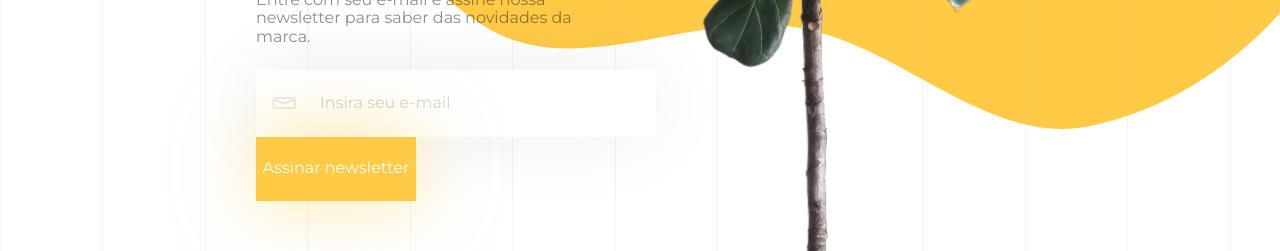
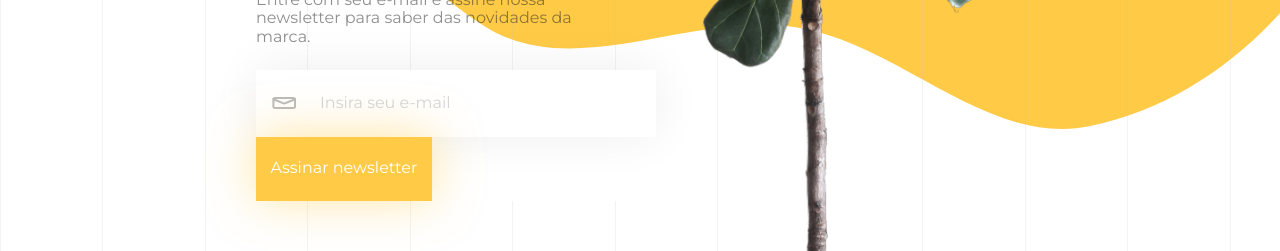
Before and after one commit to lucash-barbosa/Casa-Verde, a React (Create React App) app: page / in a window 1280 px wide. Shown: the part 508-759 px from the top of the page. Built offline with nearby package versions, Linux system fonts and the light colour scheme; a web font is replaced by a local one.

Commit message:
refactor: name of pages

```diff
--- a/src/Pages/Home/Home.module.sass
+++ b/src/Pages/AssinaturaNewsletter/AssinaturaNewsletter.module.sass
@@ -27,27 +27,28 @@
     margin-bottom: 1.5em
     width: 80%
 
-  .campo__email
-    width: 25em
-    padding: 1.5em 0
-    border: none
-    box-shadow: 0 -.1em 5em $shadow-black
+  .assinar
+    background-color: #fff
 
-    &::placeholder
-      opacity: 0.3
+    .campo__email
+      width: 25em
+      padding: 1.5em 0
+      border: none
+      box-shadow: 0 -.1em 3em $shadow-black
+      background-color: #fff
       padding-left: 4em
       background-image: url('../../assets/mail.svg')
       background-repeat: no-repeat
       background-position: 1em
+      color: #6d6d6d
 
-  .assinar__btn
-    background-color: $yellow
-    width: 10em
-    height: 4em
-    border: none
-    box-shadow: 0 -.1em 5em $shadow-yellow
-    color: #FFF
+      &::placeholder
+        opacity: 0.3
 
-  .imagem-destaque
-    width: 30rem
-    height: 50rem
+    .assinar__btn
+      background-color: $yellow
+      width: 11em
+      height: 4em
+      border: none
+      box-shadow: 0 -.1em 3em $shadow-yellow
+      color: #FFF
--- a/src/Pages/Home/index.tsx
+++ b/src/Pages/AssinaturaNewsletter/index.tsx
@@ -1,4 +1,4 @@
-import styles from './Home.module.sass'
+import styles from './AssinaturaNewsletter.module.sass'
 
 export default function Home () {
 	return (
--- a/src/routes.tsx
+++ b/src/routes.tsx
@@ -1,4 +1,4 @@
-import Home from 'Pages/Home'
+import AssinaturaNewsletter from 'Pages/AssinaturaNewsletter'
 import { BrowserRouter as Router, Routes, Route } from 'react-router-dom'
 import Menu from './components/Cabecalho'
 
@@ -7,7 +7,7 @@ function App() {
 		<Router>
 			<Menu />
 			<Routes>
-				<Route index element={<Home />} />
+				<Route index element={<AssinaturaNewsletter />} />
 			</Routes>
 		</Router>
 	)
```
